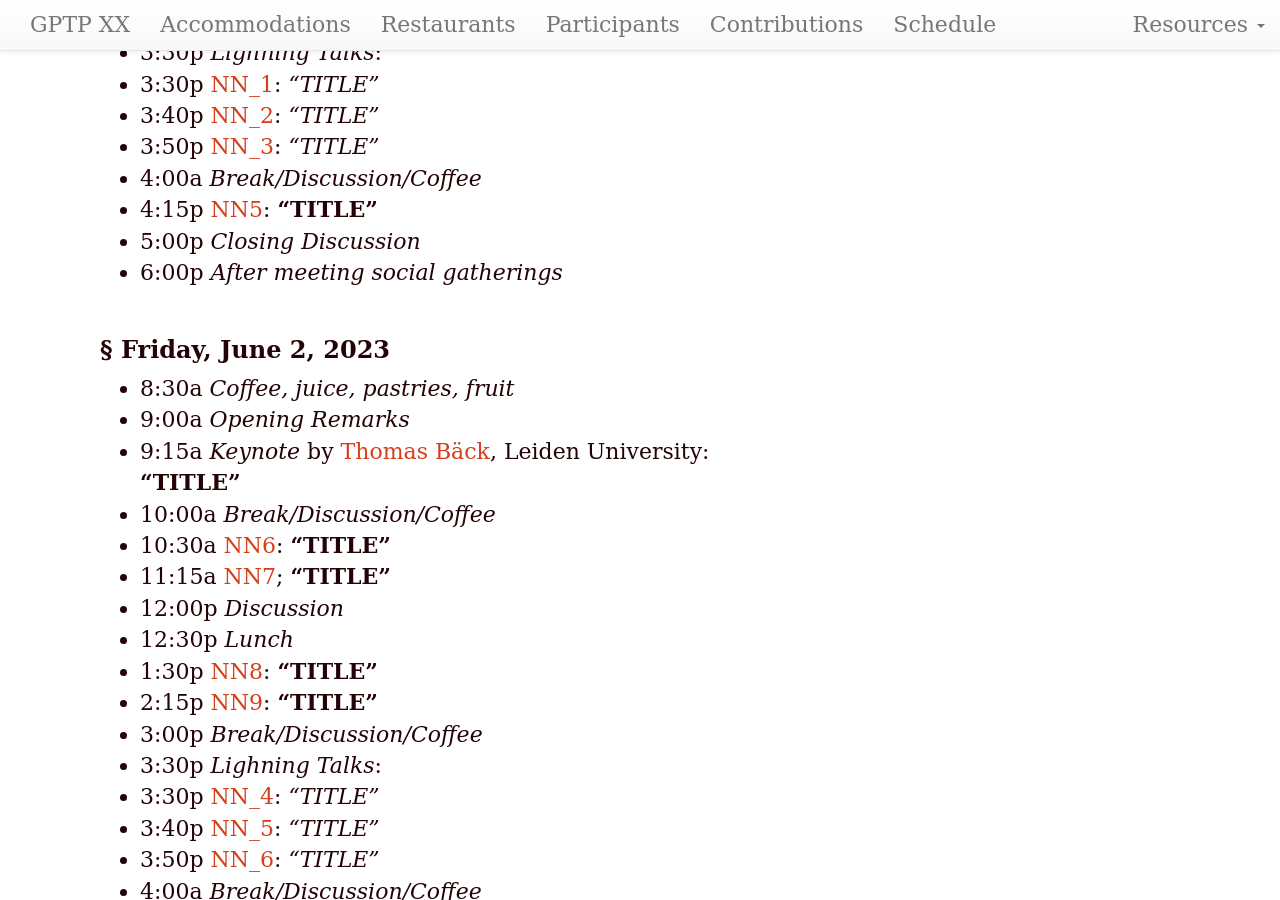
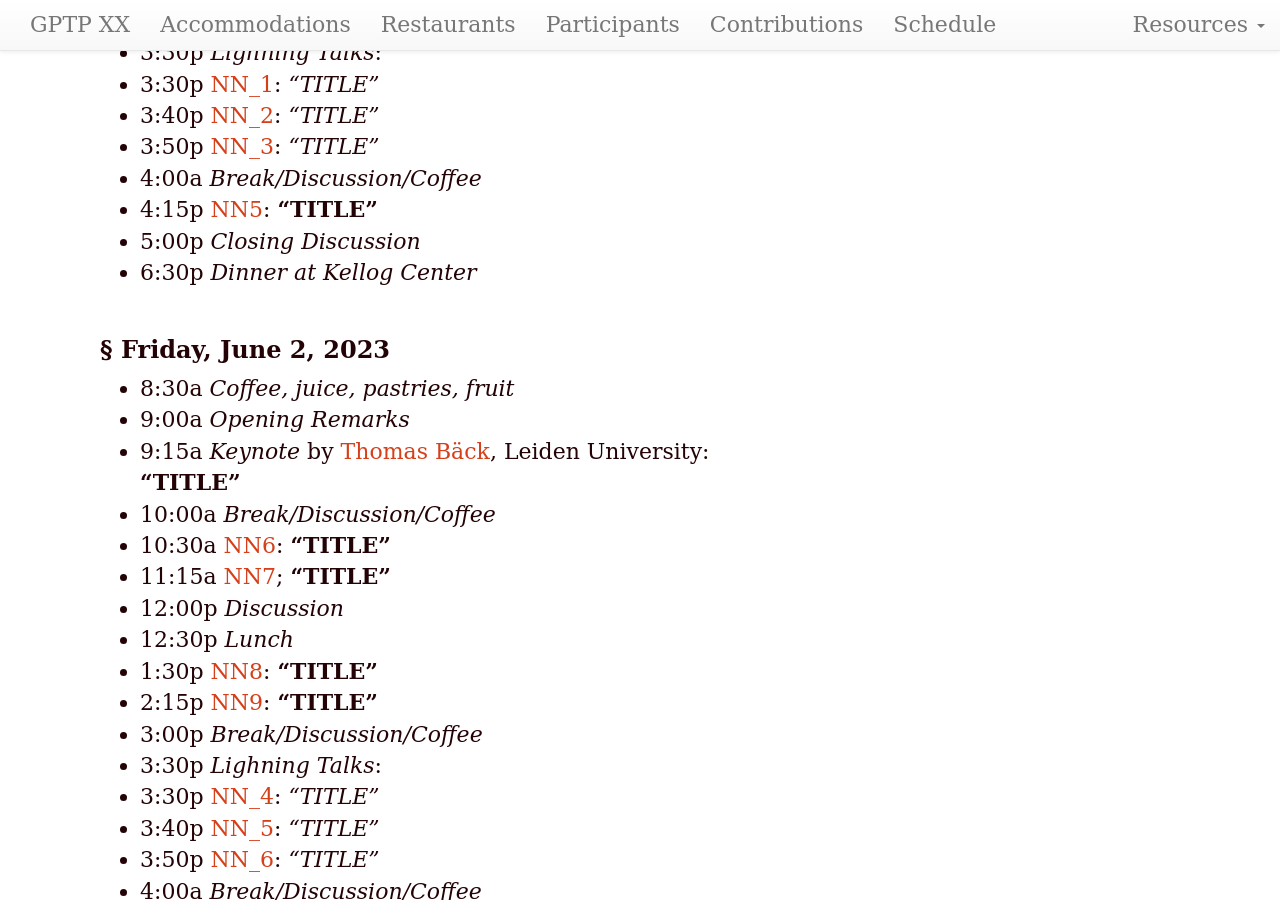
Before and after one commit to GPTP-workshop/gptp-workshop.github.io, a Jekyll site: the page built from schedule.md, in a window 1280 px wide and 900 px high, scrolled down 815 px. Built offline with Jekyll 4.4.1, drawn with Linux system fonts in a browser that asks for light colours; our own code applies the rules of GitHub Pages for plain Markdown files.

Commit message:
Update schedule.md

```diff
--- a/schedule.md
+++ b/schedule.md
@@ -34,7 +34,7 @@ GPTP-2023 will be held at Michigan State University, in [Kellogg Hotel & Convent
 - 4:15p [NN5](http://xxx):
 **"TITLE"**
 - 5:00p _Closing Discussion_
-- 6:00p _After meeting social gatherings_
+- 6:30p _Dinner at Kellog Center_
 
 
 ### Friday, June 2, 2023
```
